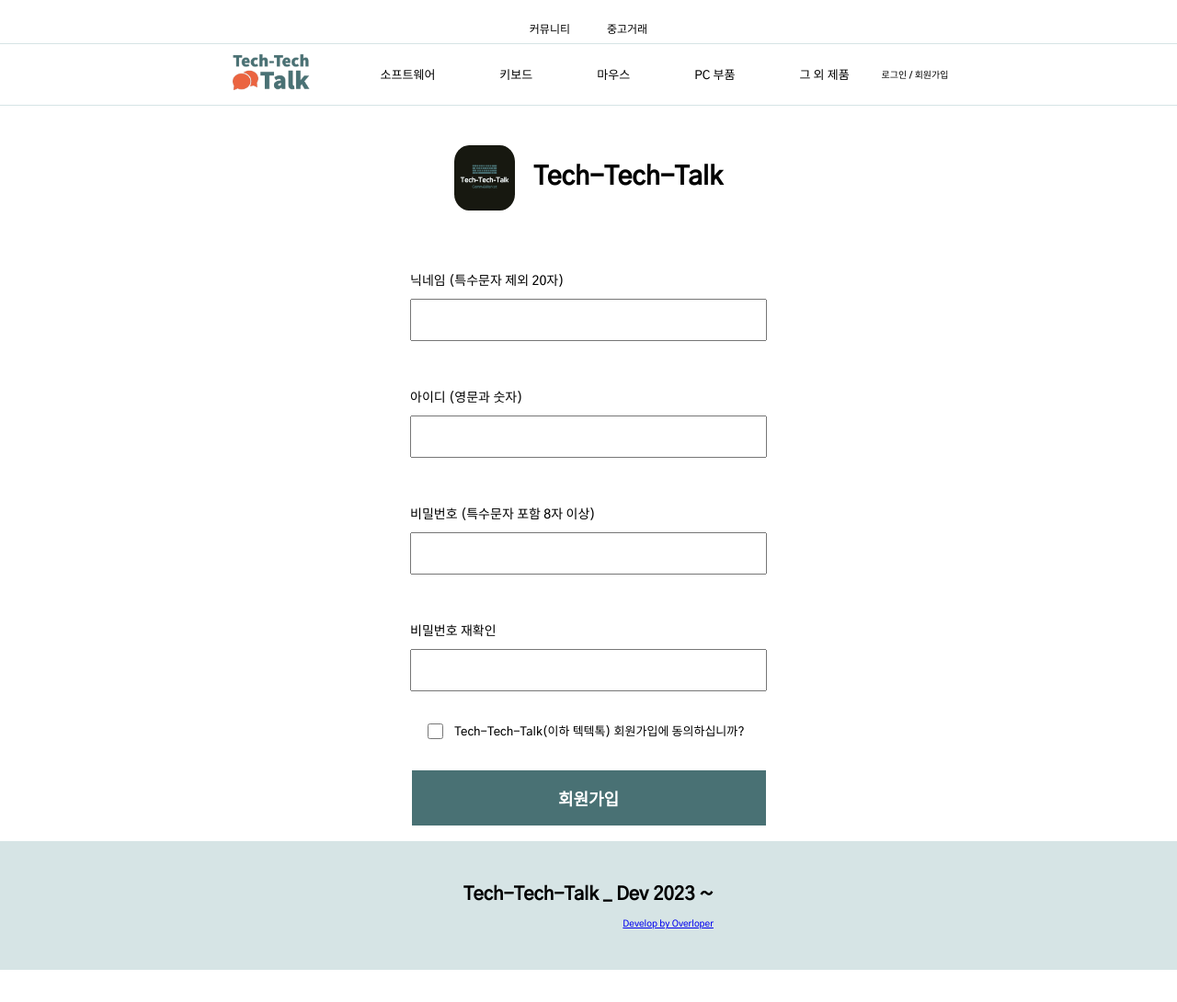
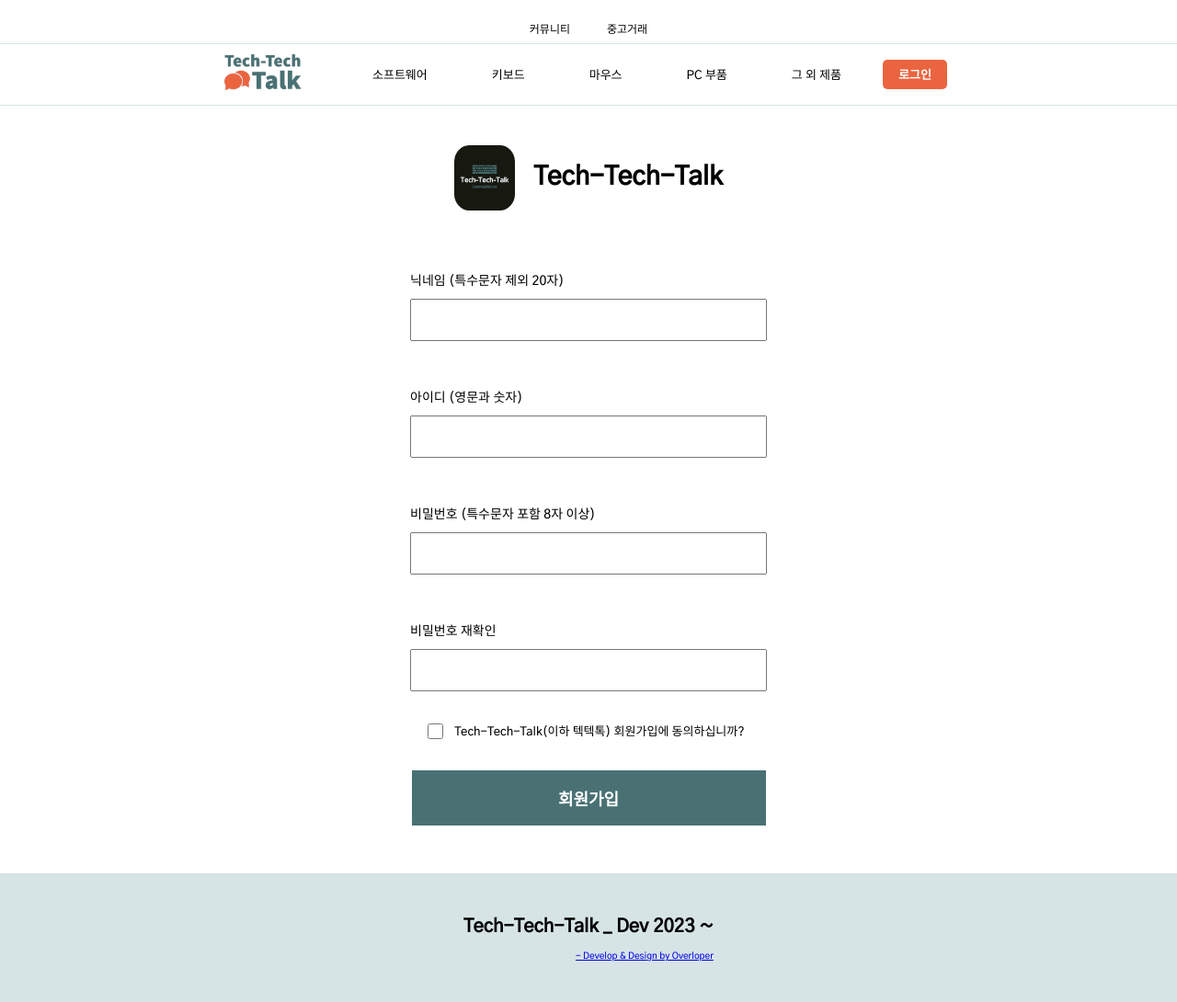
Before and after one commit to kimseonghyoek/tech-tech-talk, a React (Create React App) app in the folder front/: page /signup in a window 1280 px wide. Shown: the whole page at 92% size. Before the commit the page ends 1055 px from the top, so only its background shows below. Built offline with nearby package versions, Linux system fonts and the light colour scheme; the HTML template or start-up script is replaced by a standard one.

Commit message:
Update Header & Footer Component

```diff
--- a/front/src/components/Footer.tsx
+++ b/front/src/components/Footer.tsx
@@ -8,6 +8,7 @@ const Container = styled.div`
   align-items: center;
   height: 14rem;
   background-color: ${palette.main_color2};
+  margin-top: 3.5rem;
 
   h1 {
     text-align: center;
@@ -26,7 +27,7 @@ function Footer(): JSX.Element {
     <Container>
       <div>
         <h1>Tech-Tech-Talk _ Dev 2023 ~ </h1>
-        <a href={my_github_link}><p>Develop by Overloper</p></a>
+        <a href={my_github_link}><p>- Develop & Design by Overloper</p></a>
       </div>
     </Container>
   );
--- a/front/src/components/Header.tsx
+++ b/front/src/components/Header.tsx
@@ -3,6 +3,7 @@ import styled from "styled-components";
 import palette from "../palette";
 import { Desktop, Mobile, Tablet } from "../responsive";
 import { Link } from "react-router-dom";
+import Button from "./Button";
 
 const CustomHeader = styled.div`
   padding-top: 1rem;
@@ -44,6 +45,14 @@ const CustomHeader = styled.div`
 
       img {
         width: 9rem;
+      }
+
+      #header-login {
+        background-color: ${palette.main_color4};
+        border-radius: 0.5rem;
+        font-size: 1.3rem;
+        width: 7rem;
+        color: ${palette.white}
       }
     }
 
@@ -96,7 +105,7 @@ function Header() {
             </ul>
 
             <Link to="/login">
-              <p>로그인 / 회원가입</p>
+              <Button disabled={false} id="header-login" text="로그인"/>
             </Link>
           </>
         </Desktop>
```
